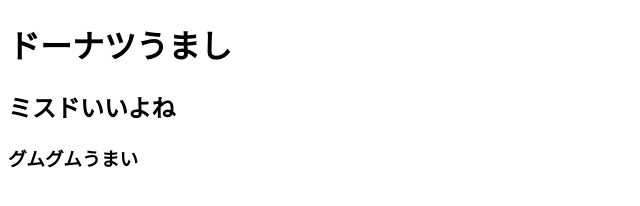
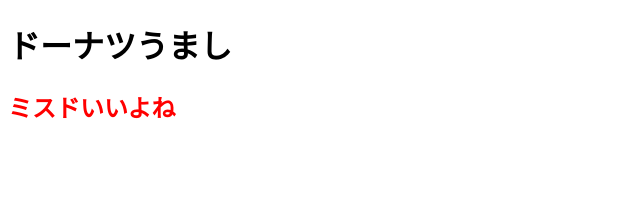
Before and after one commit to KohtaroNishimura/git_test, a plain HTML site: page index.html in a window 1280 px wide. Shown: the whole page, without its empty margins (0-640 px from the left). Drawn offline with Linux system fonts and the light colour scheme.

Commit message:
add color

```diff
--- a/index.html
+++ b/index.html
@@ -1,14 +1,21 @@
 <!DOCTYPE html>
 <html lang="ja">
+
 <head>
     <meta charset="UTF-8">
     <meta http-equiv="X-UA-Compatible" content="IE=edge">
     <meta name="viewport" content="width=device-width, initial-scale=1.0">
     <title>ドーナツおいしい</title>
 </head>
+
 <body>
     <h1>ドーナツうまし</h1>
     <h2>ミスドいいよね</h2>
-    <h3>グムグムうまい</h3>
+    <style>
+        h2 {
+            color: red;
+        }
+    </style>
 </body>
+
 </html>
```
